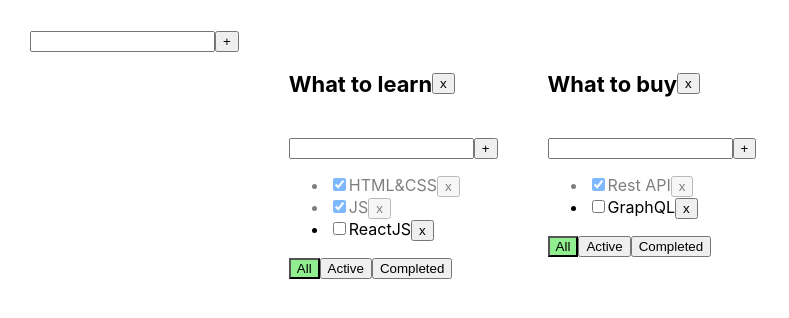
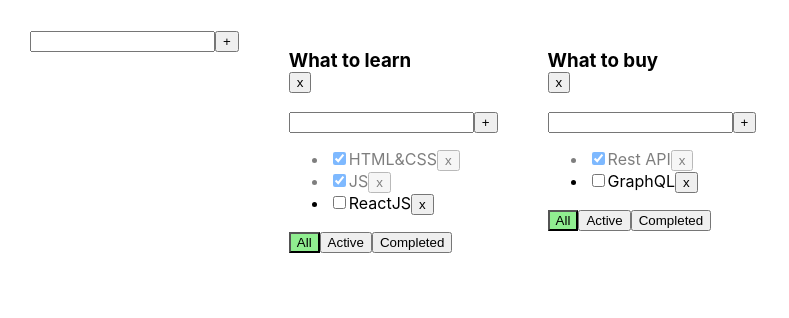
Before and after one commit to IvanBliudnik/TodolistSecondSprint, a React (Create React App) app: page / in a window 1280 px wide. Shown: the top 318 px of the page, without its empty margins (0-789 px from the left). Built offline with nearby package versions, Linux system fonts and the light colour scheme.

Commit message:
commitHomeWorkfirstweek

```diff
--- a/src/App.tsx
+++ b/src/App.tsx
@@ -54,6 +54,13 @@ function App() {
         // засетаем в state копию объекта для перерисовки и для REDUX который их ждёт
         setTasks({...tasks})
     }
+    const changeTodolistTitle = (todolistId: string, newTitle :string) => {
+       const todolist = todolists.find(el=>el.id === todolistId)
+        if (todolist) {
+            todolist.title = newTitle
+            setTodolists([...todolists])
+        }
+    }
 
     const removeTask = (todolistId: string, taskId: string) => {
                                     //сделали копию tasks ...tasks
@@ -95,6 +102,14 @@ function App() {
     const changeTaskStatus = (taskId: string, isDone: boolean, todolistId: string) => {
         setTasks((prevState) => ({...prevState, [todolistId]: [...prevState[todolistId].map(el=>el.id === taskId? {...el,isDone} :el)]}))
     }
+    const changeTaskTitle = (id: string, newTitle: string, todolistId: string) => {
+        let todolistTask = tasks[todolistId];
+        let task = todolistTask.find(el=>el.id === id);
+        if (task) {
+            task.title = newTitle;
+            setTasks({...tasks})
+        }
+    }
     function addTodoList(title:string) {
         let todolist: TodolistType = {
             id: v1(),
@@ -110,7 +125,7 @@ function App() {
     return (
         <div className="App">
             <AddItemForm addItem={addTodoList}/>
-                               {todolists.map(tl => {
+            {todolists.map(tl => {
                 let tasksForTodolist = tasks[tl.id];
                 debugger
                 return (
@@ -125,6 +140,8 @@ function App() {
                         changeTaskStatus={changeTaskStatus}
                         filter={tl.filter}
                         removeTodolist={removeTodolist}
+                        changeTaskTitle={changeTaskTitle}
+                        changeTodolistTitle = {changeTodolistTitle}
                     />
                 );
             })}
--- /dev/null
+++ b/src/EditableSpan.tsx
@@ -0,0 +1,22 @@
+import {ChangeEvent, useState} from "react";
+
+type EditableSpanPropsType = {
+    title: string
+    onChange: (newValue: string) => void
+}
+
+export function EditableSpan(props: EditableSpanPropsType) {
+    let [editMode, setEditable] = useState(false)
+
+    let [title, setTitle] = useState(" ")
+    const activateEditableMode = () => {
+        setEditable(true)
+        setTitle(props.title)
+    }
+    const activateViewMode = () => {
+        setEditable(false)
+        props.onChange(title)
+    }
+    const OnChangeTitleHandler = (event: ChangeEvent<HTMLInputElement>) => setTitle(event.currentTarget.value)
+    return editMode ? <input value={title} onChange={OnChangeTitleHandler} onBlur={activateViewMode} autoFocus/> : <span onClick={activateEditableMode}>{props.title}</span>
+}
--- a/src/Todolist.tsx
+++ b/src/Todolist.tsx
@@ -2,6 +2,7 @@ import {FilterValuesType, TaskType} from "./App";
 import {ChangeEvent} from "react";
 import {Button} from "./Button";
 import {AddItemForm} from "./AddItemForm";
+import {EditableSpan} from "./EditableSpan";
 
 type PropsType = {
     title: string
@@ -10,9 +11,11 @@ type PropsType = {
     changeFilter: (todolistId: string, filter: FilterValuesType) => void
     addTask: (todolistId: string, title: string) => void
     changeTaskStatus: (taskId: string, taskStatus: boolean, todolistId: string) => void
+    changeTaskTitle: (taskId: string, newValue: string, todolistId: string) => void
     filter: FilterValuesType
     todolistId: string
     removeTodolist: (todolistId: string) => void
+    changeTodolistTitle: (todolistId: string, newTitle :string) => void
 }
 
 export const Todolist = (props: PropsType) => {
@@ -25,10 +28,10 @@ export const Todolist = (props: PropsType) => {
         changeTaskStatus,
         todolistId,
         removeTodolist,
-
     } = props
 
     let tasksForTodolist = tasks;
+    debugger
     if (filter === 'active') {
         tasksForTodolist = tasks.filter(task => !task.isDone);
     }
@@ -38,22 +41,24 @@ export const Todolist = (props: PropsType) => {
     const removeTodolistHandler = () => {
         removeTodolist(todolistId)
     }
-
+    const changeTodolistTitle = (newTitle :string) => {
+        props.changeTodolistTitle(todolistId, newTitle)
+    }
     const changeFilterTasksHandler = (filter: FilterValuesType, todolistId: string) => {
         changeFilter(todolistId, filter)
     }
-    const addTask = (title:string) => {
+    const addTask = (title: string) => {
         props.addTask(todolistId, title);
     }
     return (
         <div>
             <h3>
+                <EditableSpan title={props.title} onChange={changeTodolistTitle}/>
                 <div className={'todolist-title-container'}>
-                    <h3>{title}</h3>
                     <Button title={'x'} onClick={removeTodolistHandler}/>
                 </div>
             </h3>
-            <AddItemForm addItem={addTask} />
+            <AddItemForm addItem={addTask}/>
 
             {
                 tasksForTodolist.length === 0
@@ -69,10 +74,13 @@ export const Todolist = (props: PropsType) => {
                                 const newStatusValue = e.currentTarget.checked
                                 changeTaskStatus(task.id, newStatusValue, todolistId)
                             }
+                            const changeTitleHandler = (newValue: string) => {
+                                props.changeTaskTitle(task.id, newValue, todolistId)
+                            }
 
                             return <li key={task.id} className={task.isDone ? 'is-done' : ''}>
                                 <input type="checkbox" checked={task.isDone} onChange={changeTaskStatusHandler}/>
-                                <span>{task.title}</span>
+                                <EditableSpan title={task.title} onChange={changeTitleHandler}/>
                                 <Button onClick={removeTaskHandler} title={'x'}/>
                             </li>
                         })}
```
